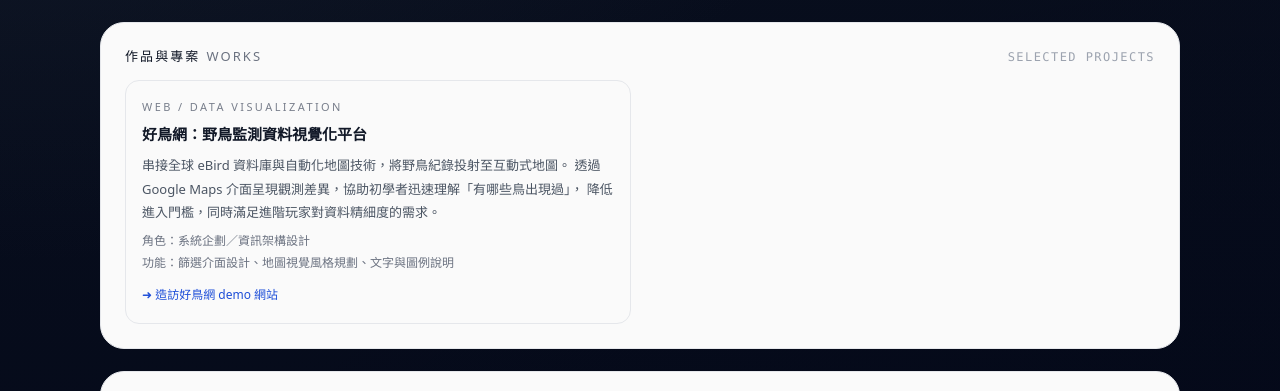
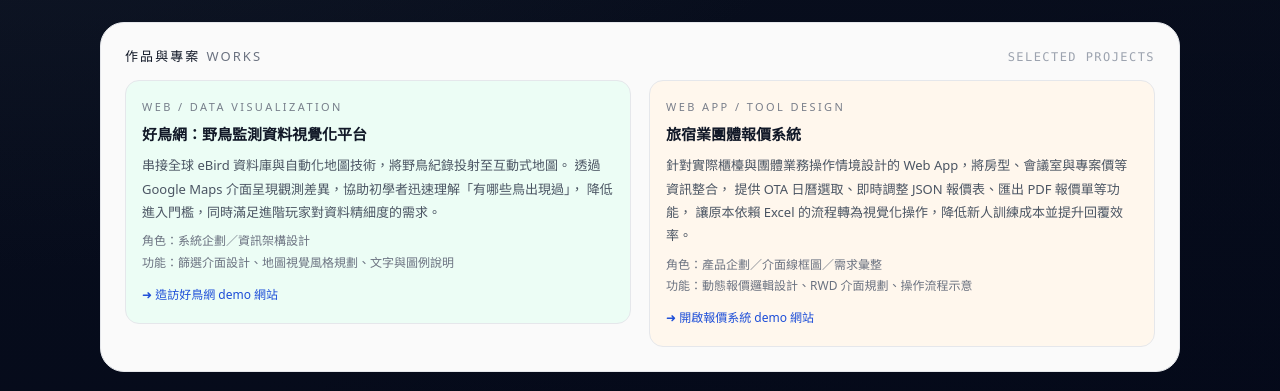
Before and after one commit to sinba7474/resume-introduction, a plain HTML site: page index.html in a window 1280 px wide. Shown: the part 932-1323 px from the top of the page. Drawn offline with Linux system fonts and the light colour scheme.

Commit message:
Update index.html

```diff
--- a/index.html
+++ b/index.html
@@ -524,13 +524,11 @@
       <div class="works-grid">
 
         <!-- 好鳥網 -->
-      <a href="https://sinba7474.github.io/taiwan-bird-map/"
-         target="_blank" rel="noopener"
-         class="work-card"
-         style="text-decoration:none;">
-
+        <a class="work-card-link"
+           href="https://taiwan-bird-map.vercel.app/"
+           target="_blank" rel="noopener">
+          <article class="work-card work-card-bird">
             <div class="work-label">WEB / DATA VISUALIZATION</div>
-
             <h3 class="work-title">好鳥網：野鳥監測資料視覺化平台</h3>
 
             <p class="work-desc">
@@ -547,12 +545,36 @@
             <p class="work-link">
               ➜ 造訪好鳥網 demo 網站
             </p>
+          </article>
+        </a>
 
+        <!-- 報價系統 -->
+        <a class="work-card-link"
+           href="https://hotel-quote-system.vercel.app/"
+           target="_blank" rel="noopener">
+          <article class="work-card work-card-hotel">
+            <div class="work-label">WEB APP / TOOL DESIGN</div>
+            <h3 class="work-title">旅宿業團體報價系統</h3>
+
+            <p class="work-desc">
+              針對實際櫃檯與團體業務操作情境設計的 Web App，將房型、會議室與專案價等資訊整合，
+              提供 OTA 日曆選取、即時調整 JSON 報價表、匯出 PDF 報價單等功能，
+              讓原本依賴 Excel 的流程轉為視覺化操作，降低新人訓練成本並提升回覆效率。
+            </p>
+
+            <p class="work-meta">
+              角色：產品企劃／介面線框圖／需求彙整<br>
+              功能：動態報價邏輯設計、RWD 介面規劃、操作流程示意
+            </p>
+
+            <p class="work-link">
+              ➜ 開啟報價系統 demo 網站
+            </p>
+          </article>
         </a>
 
       </div>
     </section>
-
 
     <!-- INSTAGRAM -->
     <section class="section card-hover">
```
Lines whose indentation alone changed are shown as unchanged.
